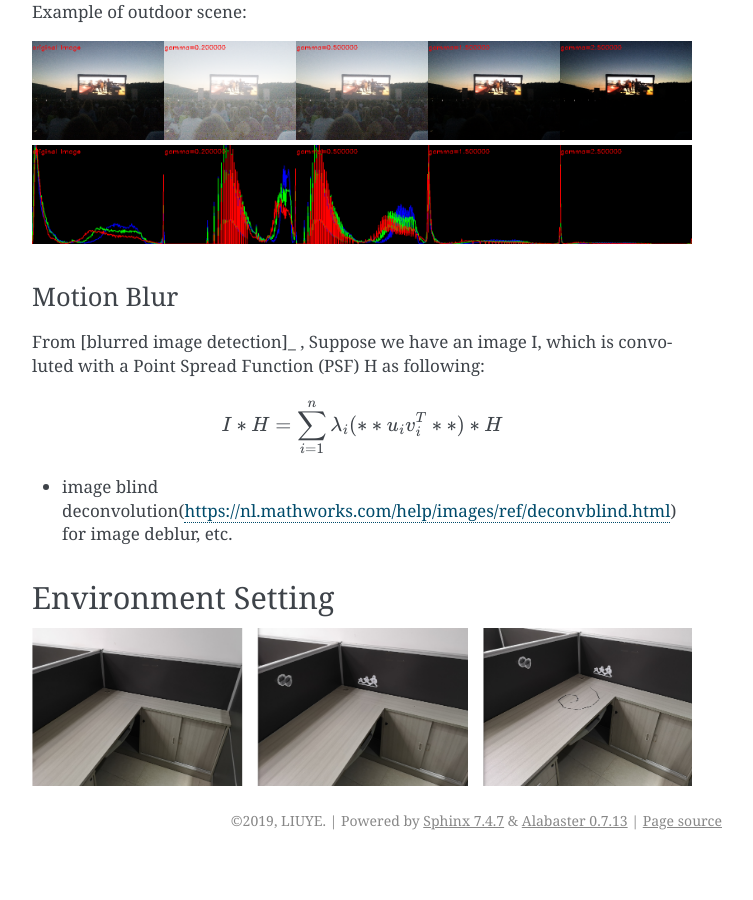
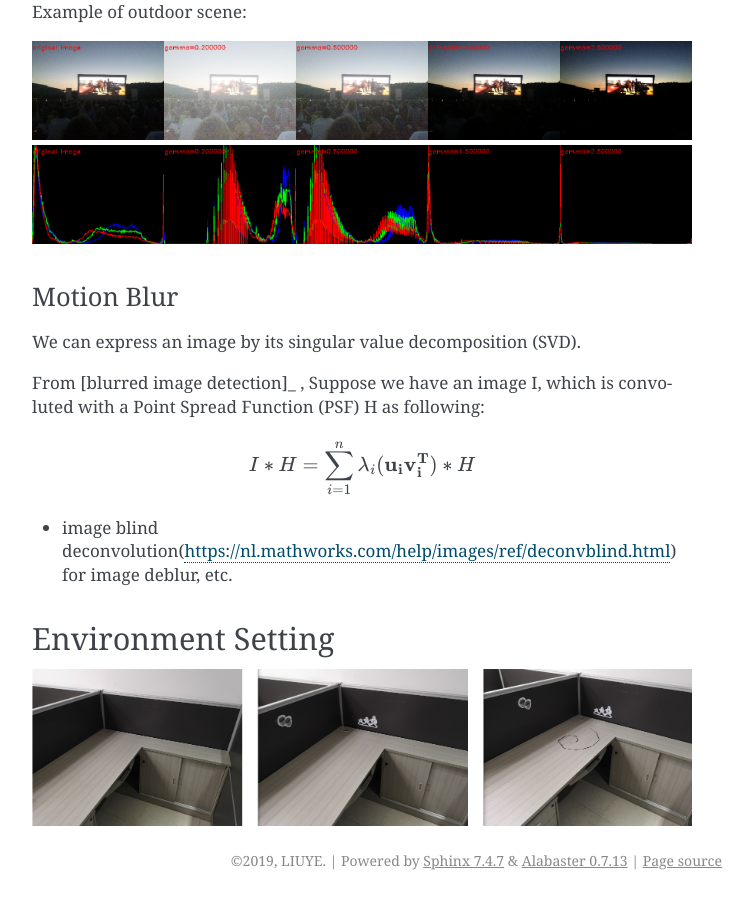
Before and after one commit to gggliuye/VIO, a Sphinx documentation site: the page built from docs/Prepare.rst, in a window 1280 px wide and 900 px high, scrolled down 2918 px. Shown: the whole window, without its empty margins (388-1141 px from the left). Built offline with Sphinx 7.4.7, drawn with Linux system fonts in a browser that asks for light colours; before the commit the page ends 3778 px from its top, so only the background shows below that.

Commit message:
Update Prepare.rst

```diff
--- a/docs/Prepare.rst
+++ b/docs/Prepare.rst
@@ -144,10 +144,13 @@ Motion Blur
 >>>>>>>>>>>>>>>>>>>>>>
 
 
+We can express an image by its singular value decomposition (SVD).
+
+
 From [blurred image detection]_ , Suppose we have an image I, which is convoluted with a Point Spread Function (PSF) H as following:
 
 .. math::
-    I * H = \sum_{i=1}^{n} \lambda_{i} ( **u_{i} v_{i}^{T}**) * H
+    I * H = \sum_{i=1}^{n} \lambda_{i} ( \mathbf{ u_{i} v_{i}^{T} } ) * H
 
 .. [blurred image detection] Su B, Lu S, Tan C L. Blurred image region detection and classification[C]//Proceedings of the 19th ACM international conference on Multimedia. ACM, 2011: 1397-1400.
 
```
